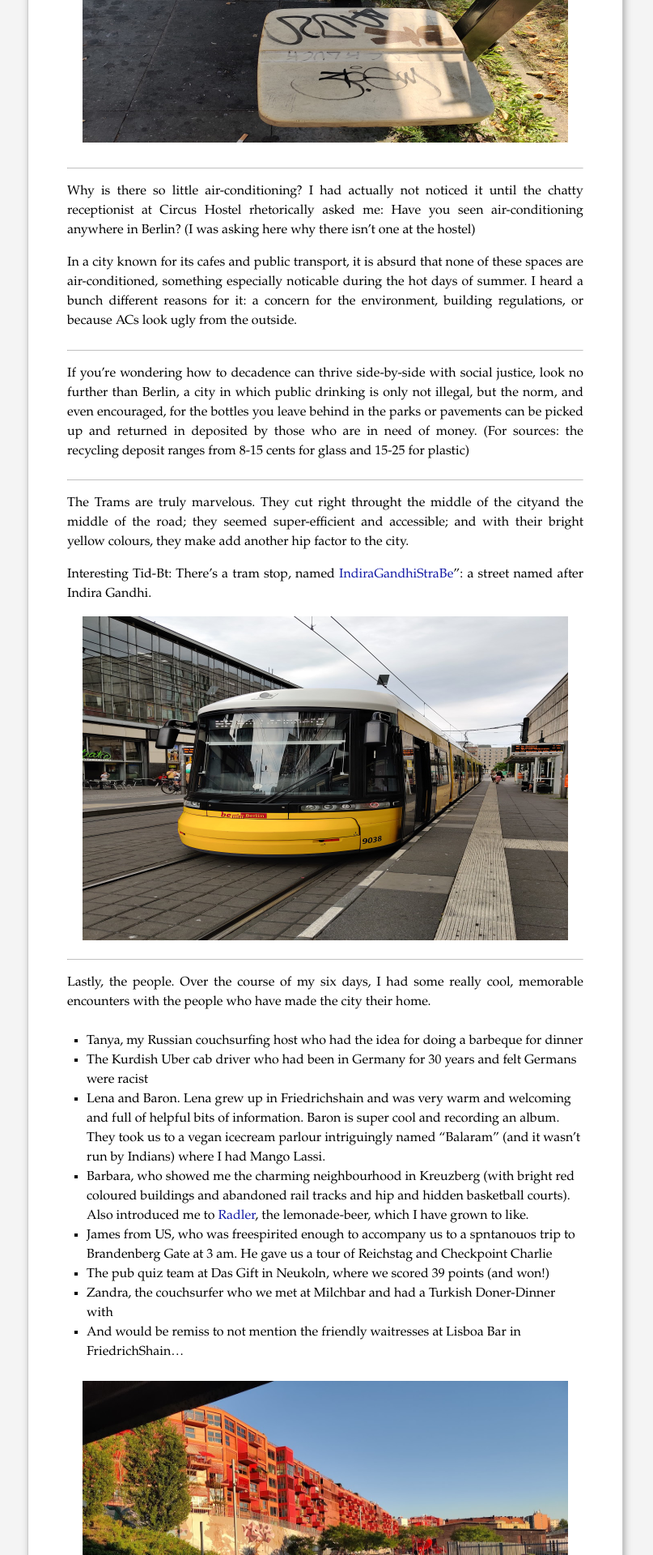
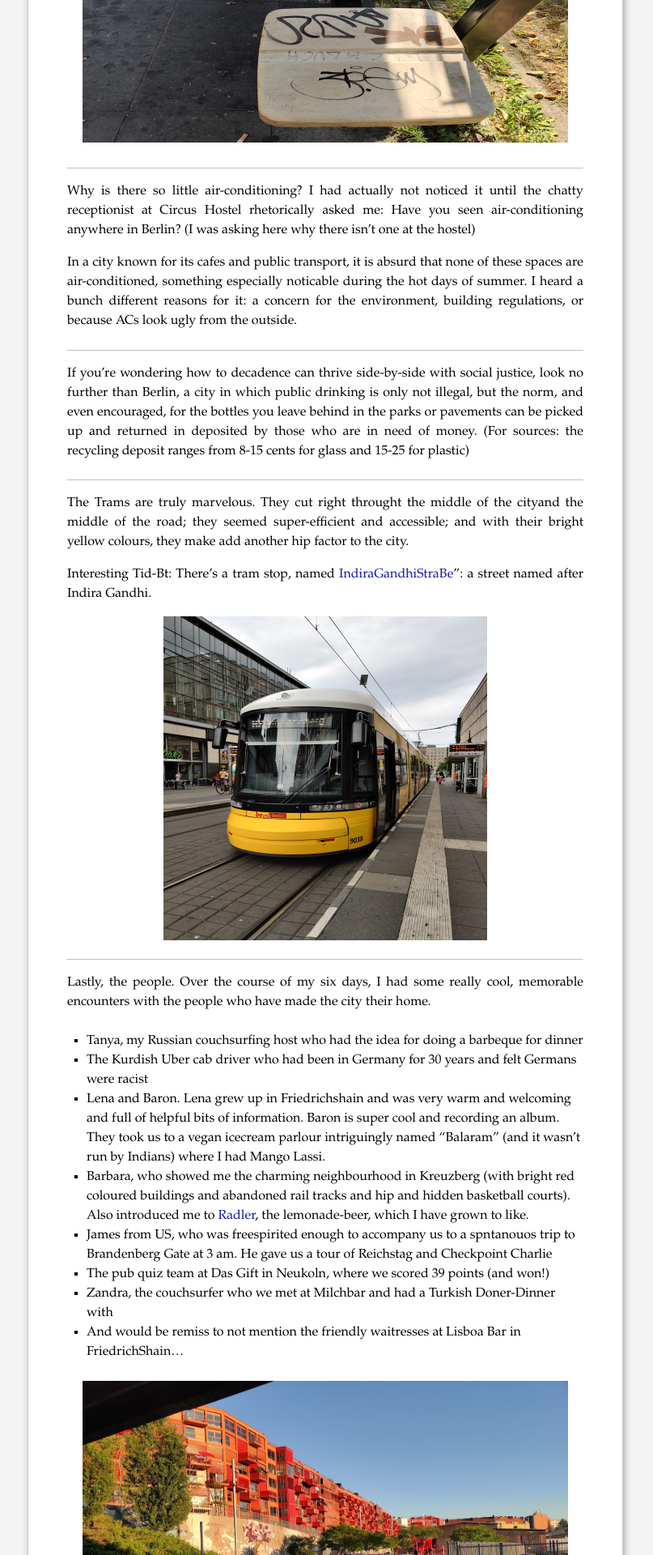
Before and after one commit to piyushahuja/piyushahuja.github.io, a Jekyll site: the page built from _posts/travel/2020-08-20-berlin.md, in a window 1280 px wide. Shown: the part 1519-3439 px from the top of the page at 81% size, without its empty margins (238-1045 px from the left). Built offline with Jekyll 4.4.1, drawn with Linux system fonts in a browser that asks for light colours; comment, search, counter and statistics services are not loaded.

Commit message:
auto deployed

```diff
--- a/_posts/travel/2020-08-20-berlin.md
+++ b/_posts/travel/2020-08-20-berlin.md
@@ -44,7 +44,7 @@ The Trams are truly marvelous. They cut right throught the middle of the cityand
 
 Interesting Tid-Bt: There's a tram stop, named [IndiraGandhiStraBe](https://de.wikipedia.org/wiki/Indira-Gandhi-Stra%C3%9Fe)": a street named after Indira Gandhi.
 
-<center> <img src="files/images/berlin/trams.jpg" alt="Trams" width="600" height= "400" align="middle" /> </center>
+<center> <img src="files/images/berlin/trams.jpg" alt="Trams" width="400" height= "400" align="middle" /> </center>
 
 
 ---
```
